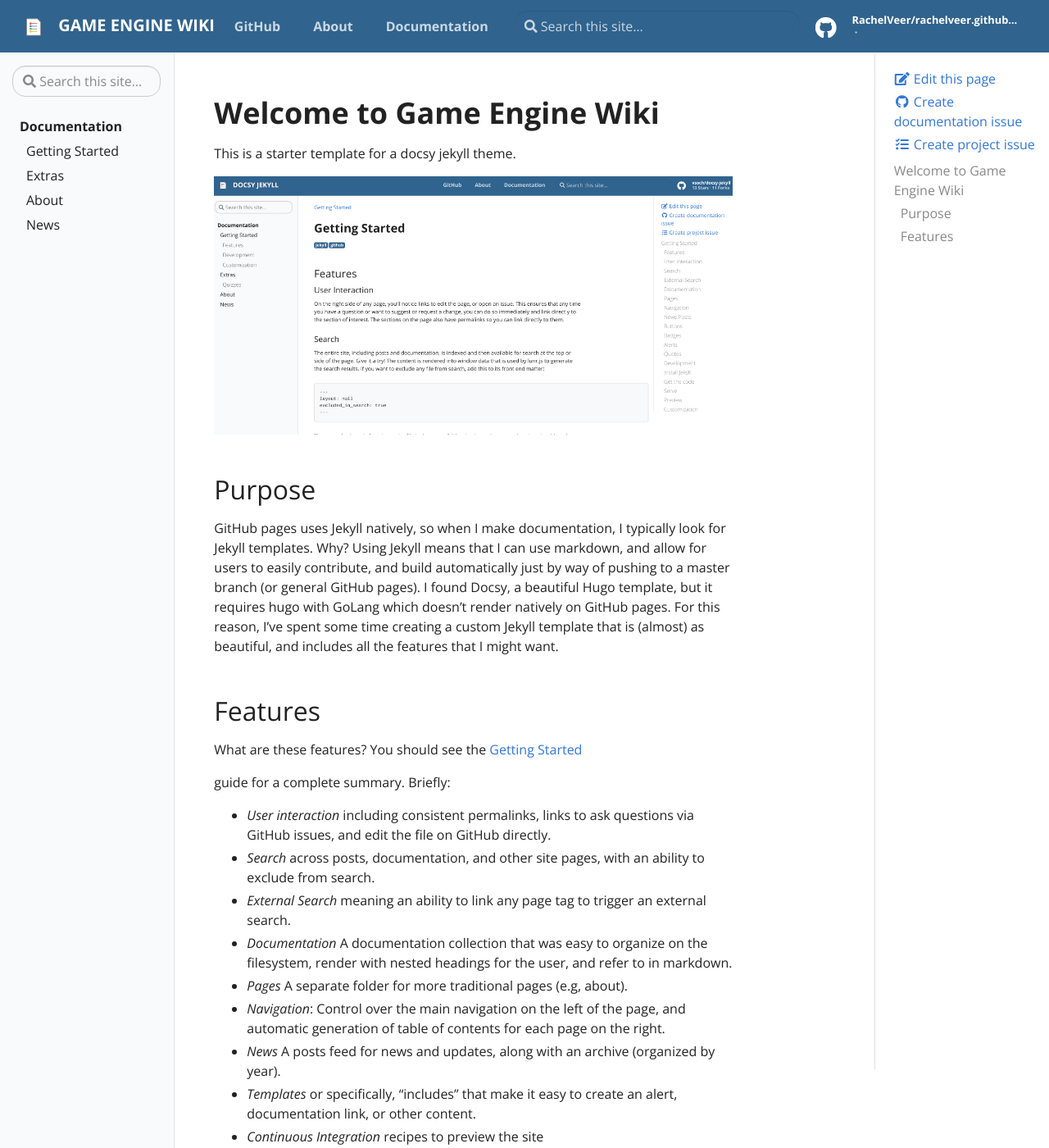
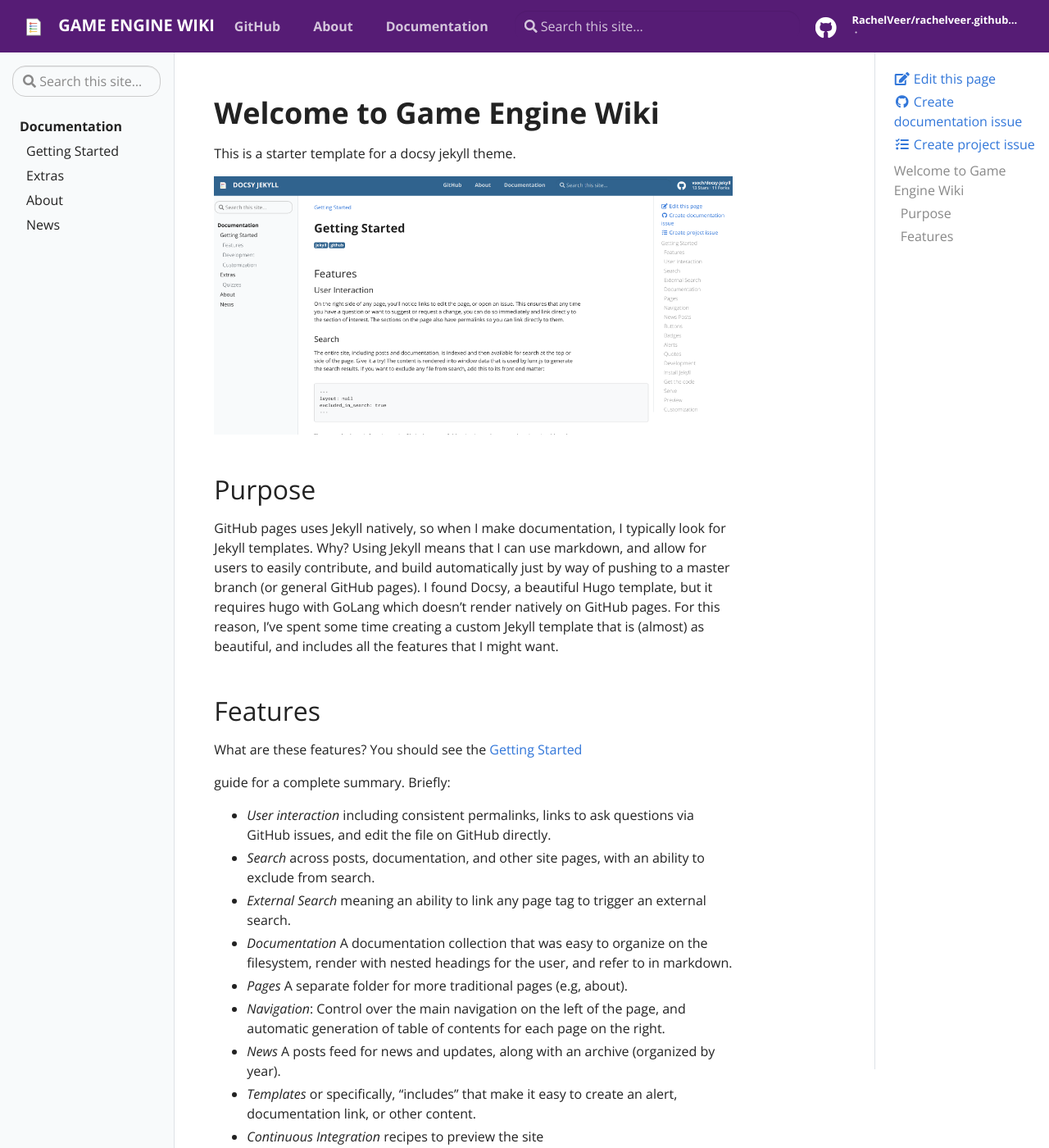
Before and after one commit to RachelVeer/rachelveer.github.io, a Jekyll site: the page built from pages/index.md, in a window 1280 px wide and 1400 px high. Shown: the whole window at 82% size. Built offline with Jekyll 4.4.1, drawn with Linux system fonts in a browser that asks for light colours.

Commit message:
Update _config.yml

```diff
--- a/_config.yml
+++ b/_config.yml
@@ -50,7 +50,7 @@
 # If commented, will use material hat theme
 # logo: "assets/img/logo/SRCC-square-red.png"
 logo_pixels: 34
-color: "#30638e"
+color: "#561C75"
 # color: "#8c1515" # primary color for header, buttons
 
 # Build settings
```
